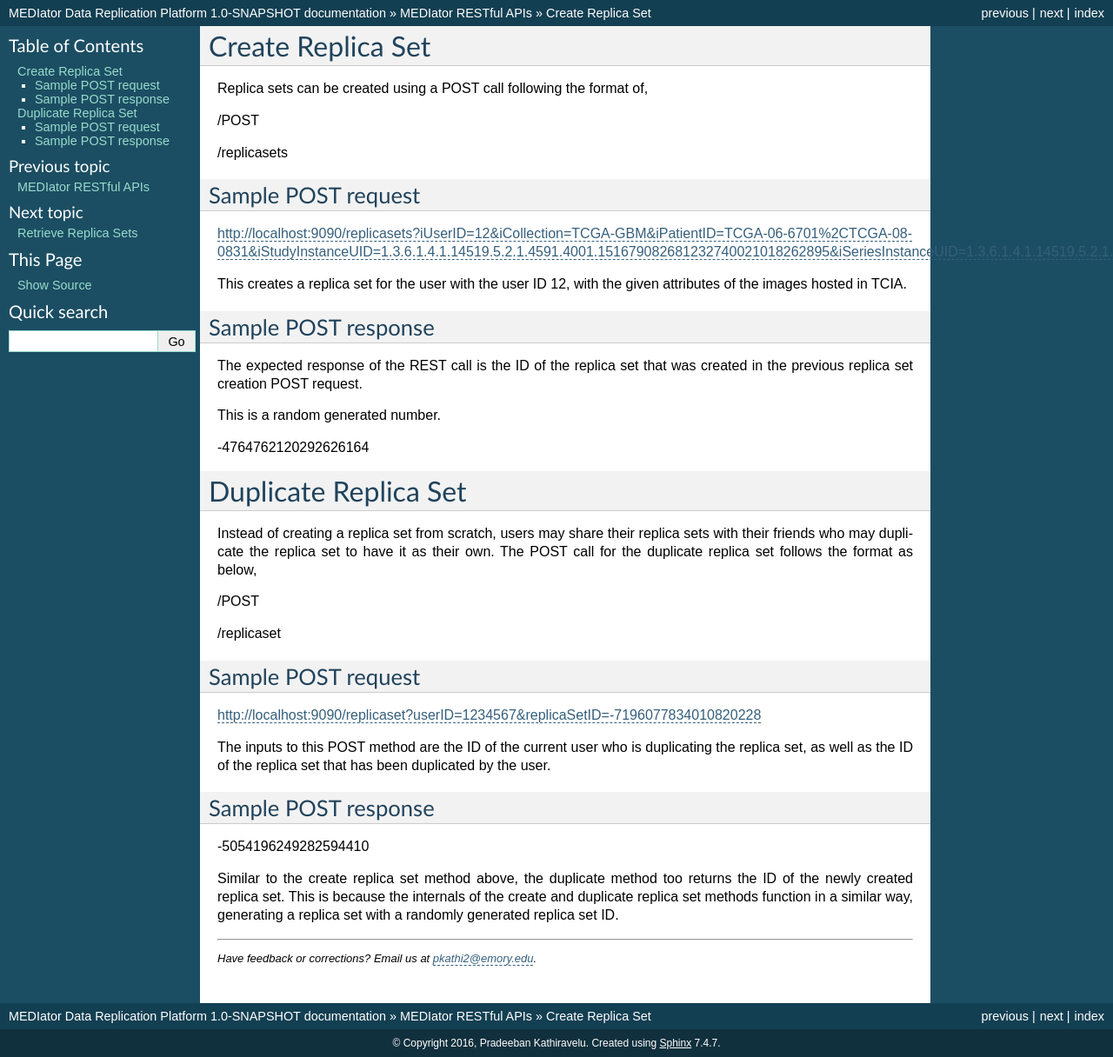
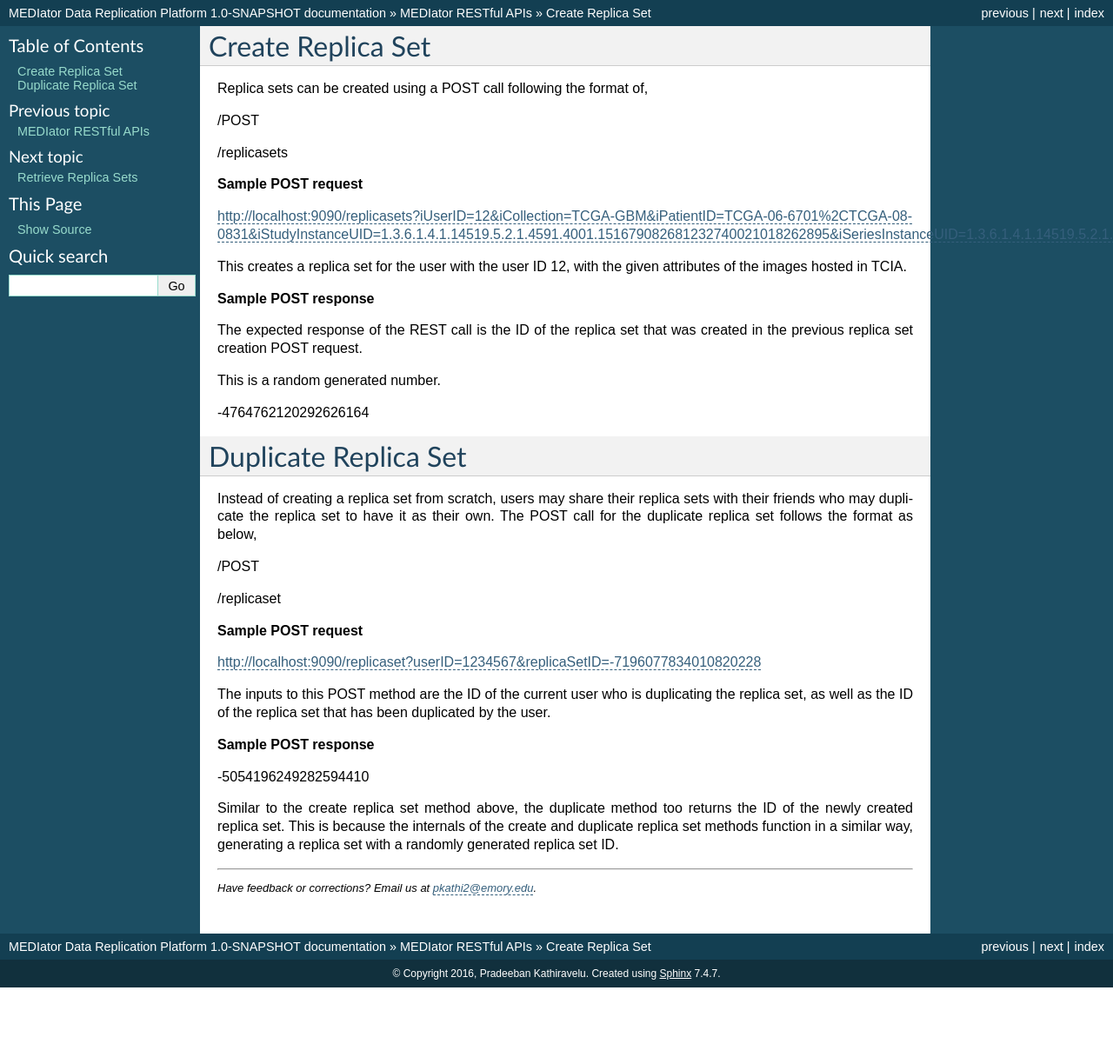
Before and after one commit to pradeeban/mediator, a Sphinx documentation site: the page built from docs/source/sections/progapi/Create.rst, in a window 1280 px wide and 1216 px high. Shown: the whole window at 87% size. Built offline with Sphinx 7.4.7, drawn with Linux system fonts in a browser that asks for light colours.

Commit message:
Follow the same format.

```diff
--- a/docs/source/sections/progapi/Create.rst
+++ b/docs/source/sections/progapi/Create.rst
@@ -8,16 +8,14 @@ Replica sets can be created using a POST call following the format of,
 /replicasets
 
 
-Sample POST request
-###################
+**Sample POST request**
 
 http://localhost:9090/replicasets?iUserID=12&iCollection=TCGA-GBM&iPatientID=TCGA-06-6701%2CTCGA-08-0831&iStudyInstanceUID=1.3.6.1.4.1.14519.5.2.1.4591.4001.151679082681232740021018262895&iSeriesInstanceUID=1.3.6.1.4.1.14519.5.2.1.4591.4001.179004339156422100336233996679
 
 This creates a replica set for the user with the user ID 12, with the given attributes of the images hosted in TCIA.
 
 
-Sample POST response
-####################
+**Sample POST response**
 
 The expected response of the REST call is the ID of the replica set that was created in the previous replica set
 creation POST request.
@@ -39,8 +37,7 @@ the replica set to have it as their own. The POST call for the duplicate replica
 /replicaset
 
 
-Sample POST request
-###################
+**Sample POST request**
 
 http://localhost:9090/replicaset?userID=1234567&replicaSetID=-7196077834010820228
 
@@ -48,8 +45,7 @@ The inputs to this POST method are the ID of the current user who is duplicating
 the replica set that has been duplicated by the user.
 
 
-Sample POST response
-####################
+**Sample POST response**
 
 -5054196249282594410
 
```
